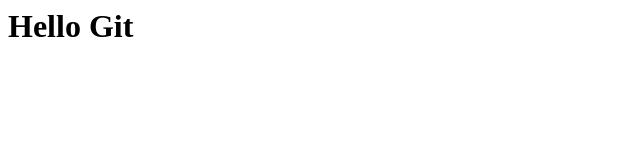
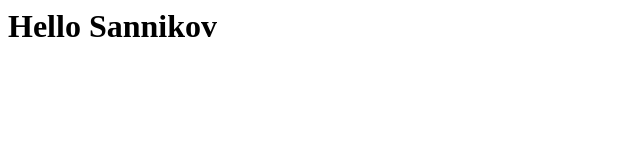
Before and after one commit to Sannikof/git-sample, a plain HTML site: page index.html in a window 1280 px wide. Shown: the whole page, without its empty margins (0-640 px from the left). Drawn offline with Linux system fonts and the light colour scheme.

Commit message:
Wrong commit

```diff
--- a/index.html
+++ b/index.html
@@ -1 +1 @@
-<h1>Hello Git</h1>
+<h1>Hello Sannikov</h1>
```
